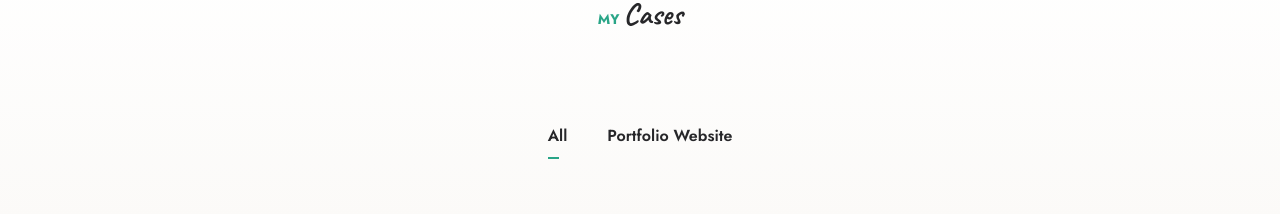
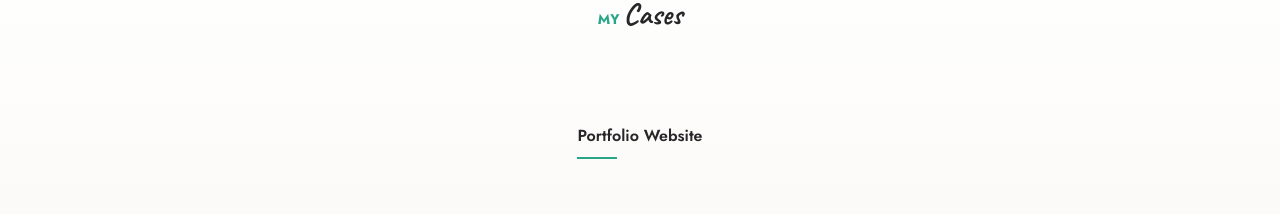
Before and after one commit to alikouhfar/portfolio, a Next.js app: page / in a window 1280 px wide. Shown: the part 4060-4274 px from the top of the page. Built offline with nearby package versions, Linux system fonts and the light colour scheme.

Commit message:
Update: Portfolio Filters Logic Changed

```diff
--- a/app/_components/Portfolio/PortfolioFilters.tsx
+++ b/app/_components/Portfolio/PortfolioFilters.tsx
@@ -4,34 +4,35 @@ import useSearchParam from "@/app/_hooks/useSearchParam";
 import { projects } from "@/app/_lib/projects";
 import { FC } from "react";
 
-interface IProps {
+interface IFilterButtonProps {
   param: string;
   content: string;
 }
 
+const categories = new Set(projects.map((project) => project.category));
+const filters = Array.from(categories);
+
 const PortfolioFilters: FC = () => {
   const tags = new Set(projects.map((project) => project.tag));
   const params = Array.from(tags);
-  const categories = new Set(projects.map((project) => project.category));
-  const filters = Array.from(categories);
 
   return (
     <div className="mb-16 flex flex-col justify-center gap-8 sm:flex-row sm:gap-10">
-      <FilterButton content="All" param="all" />
+      {filters.length > 1 && <FilterButton content="All" param="all" />}
       {filters.map((filter, index) => (
-        <FilterButton key={index} content={filter} param={params[index]} />
+        <FilterButton key={index} param={params[index]} content={filter} />
       ))}
     </div>
   );
 };
 
-function FilterButton({ param, content }: IProps) {
+function FilterButton({ param, content }: IFilterButtonProps) {
   const { activeParam, setParam } = useSearchParam("works", "all");
 
   return (
     <button
       onClick={() => setParam(param)}
-      className={`${param === activeParam ? "text-primary-green after:w-10" : ""} relative font-semibold text-zinc-800 transition-all duration-700 after:absolute after:bottom-1/2 after:left-0 after:h-0.5 after:w-0 after:max-w-[60%] after:-translate-y-1/2 after:bg-primary-green after:transition-all after:duration-300 after:content-[''] hover:after:w-10 sm:after:-bottom-3 dark:text-zinc-100`}
+      className={`${param === activeParam || filters?.length === 1 ? "text-primary-green after:w-10" : ""} relative font-semibold text-zinc-800 transition-all duration-700 after:absolute after:bottom-1/2 after:left-0 after:h-0.5 after:w-0 after:max-w-[60%] after:-translate-y-1/2 after:bg-primary-green after:transition-all after:duration-300 after:content-[''] hover:after:w-10 sm:after:-bottom-3 dark:text-zinc-100`}
     >
       {content}
     </button>
```
